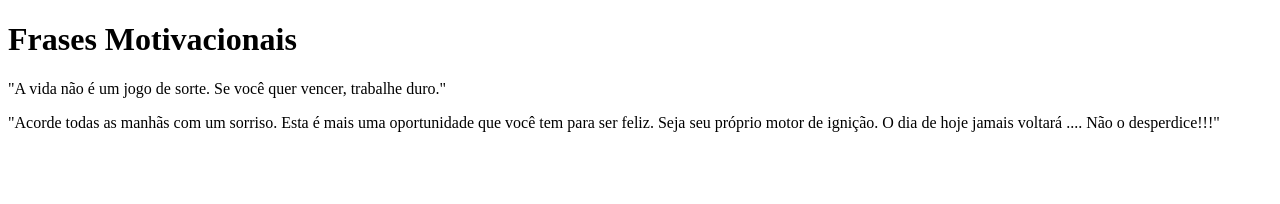
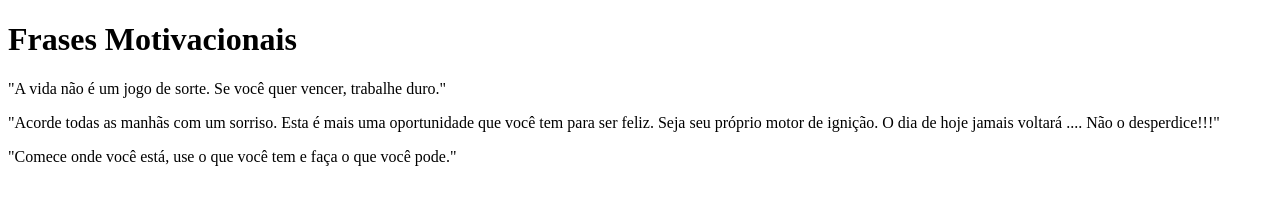
Before and after one commit to lucasmorikawaa/projeto01-modulo01, a plain HTML site: page index.html in a window 1280 px wide. Drawn offline with Linux system fonts and the light colour scheme.

Commit message:
Terceira frase motivaional

```diff
--- a/index.html
+++ b/index.html
@@ -9,5 +9,6 @@
     <h1>Frases Motivacionais</h1>
     <p>"A vida não é um jogo de sorte. Se você quer vencer, trabalhe duro."</p>
     <p>"Acorde todas as manhãs com um sorriso. Esta é mais uma oportunidade que você tem para ser feliz. Seja seu próprio motor de ignição. O dia de hoje jamais voltará .... Não o desperdice!!!"</p>
+    <p>"Comece onde você está, use o que você tem e faça o que você pode."</p>
 </body>
 </html>
```
